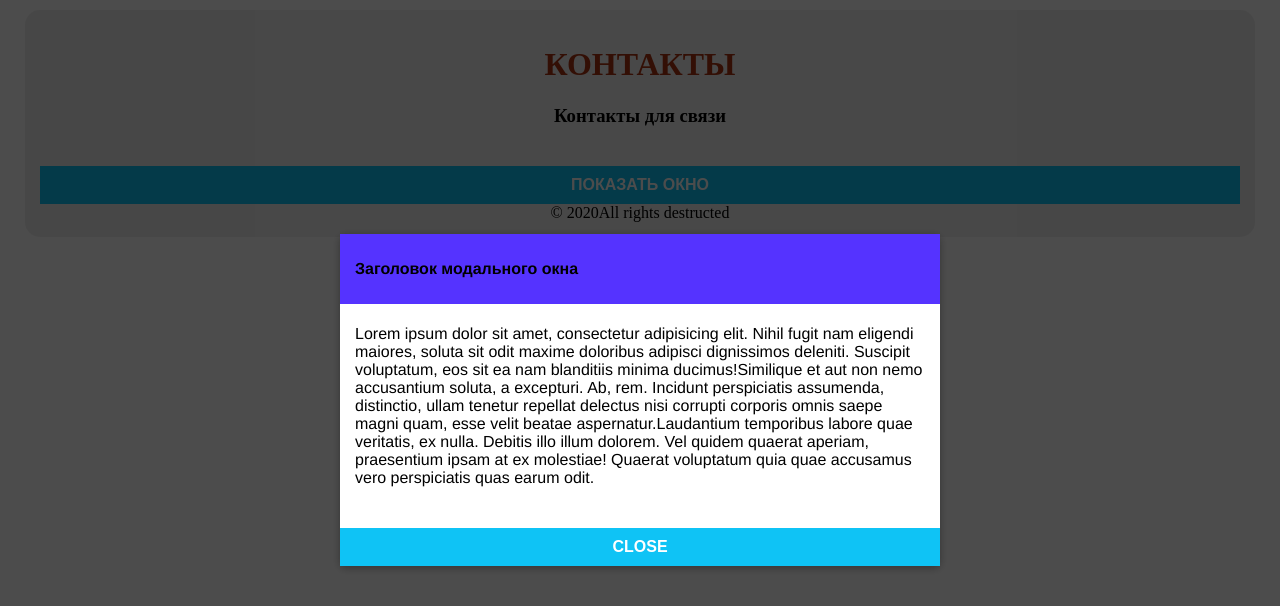
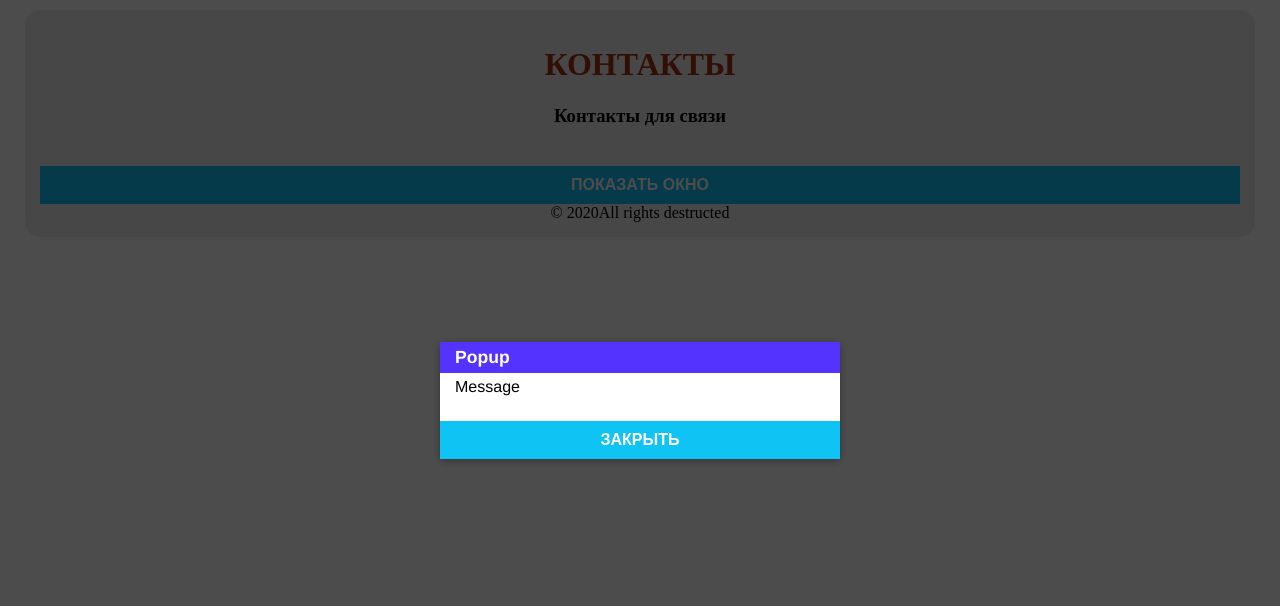
Before and after one commit to svoyparen/nuxtcontacts, a Nuxt app: page /Popup in a window 1280 px wide. Both pictures are taken after a click on the button "ПОКАЗАТЬ ОКНО". Shown: the top 606 px of the page. Built offline with nearby package versions, Linux system fonts and the light colour scheme.

Commit message:
Add files via upload

```diff
--- a/components/PopupWindow.vue
+++ b/components/PopupWindow.vue
@@ -1,13 +1,15 @@
 <template>
-  <div class="PopupWindow">
+  <!--  Правда клик по модальному окну тоже вызывает его закрытие -->
+  <div ref="wrapper" @click="closePopup">
 
     <div class="modal-mask">
       <div class="modal-wrapper">
         <div class="modal-container">
-          <slot name="header" class="modal-header"></slot>
-          <slot name="content"></slot>
-          <slot name="footer">
-          </slot>
+          <div class="modal-header"><h4>{{ title }}</h4></div>
+          <div class="modal-content">{{ message }}</div>
+          <div name="modal-footer">
+            <button @click="closePopup">{{ okTitle }}</button>
+          </div>
         </div>
       </div>
     </div>
@@ -25,29 +27,22 @@
       loading: { type:Boolean, default: false },
     },
 
-/*
-    data: ()=> ({
-      isVisible: false,
-    }),
-
     methods: {
-      show() {
-        this.isVisible = true
-        console.log(this.isVisible)
-      },
-
-      hide() {
-        this.isVisible = false
-        console.log(this.isVisible)
+      closePopup() {
+        this.$emit( 'hide' )
       },
 
     },
-*/
+
   }
 
 </script>
 
 <style scoped>
+.wrapper {
+  width: 100%;
+  height: 100%;
+}
 .modal-mask {
   position: fixed;
   z-index: 9998;
@@ -64,7 +59,7 @@
   vertical-align: middle;
 }
 .modal-container {
-  max-width: 600px;
+  max-width: 400px;
   margin: 0px auto;
   background-color: #fff;
   border-radius: 5px;
@@ -72,5 +67,19 @@
   transition: all 0.3s ease;
   font-family: Helvetica, Arial, sans-serif;
 }
+.modal-header {
+  background-color: #5533ff;
+}
+.modal-header h4 {
+  font-size: 1.1em;
+  color: white;
+  margin: 0;
+  padding: 5px 15px;
+}
 
+.modal-content {
+  padding: 5px 15px;
+  font-size: 1em;
+
+}
 </style>
```
